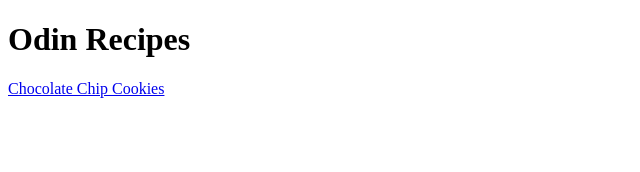
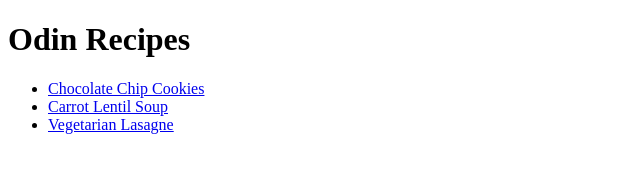
Before and after one commit to Gulcan00/odin-recipes, a plain HTML site: page index.html in a window 1280 px wide. Shown: the whole page, without its empty margins (0-640 px from the left). Drawn offline with Linux system fonts and the light colour scheme.

Commit message:
Add new recipes to list

```diff
--- a/index.html
+++ b/index.html
@@ -6,6 +6,10 @@
     </head>
     <body>
         <h1>Odin Recipes</h1>
-        <a href="./recipes/chocolate-chip-cookies.html">Chocolate Chip Cookies</a>
+        <ul>
+            <li><a href="./recipes/chocolate-chip-cookies.html">Chocolate Chip Cookies</a></li>
+            <li><a href="./recipes/carrot-lentil-soup.html">Carrot Lentil Soup</a></li>
+            <li><a href="./recipes/vegetarian-lasagne.html">Vegetarian Lasagne</a></li>
+        </ul>
     </body>
 </html>
```
